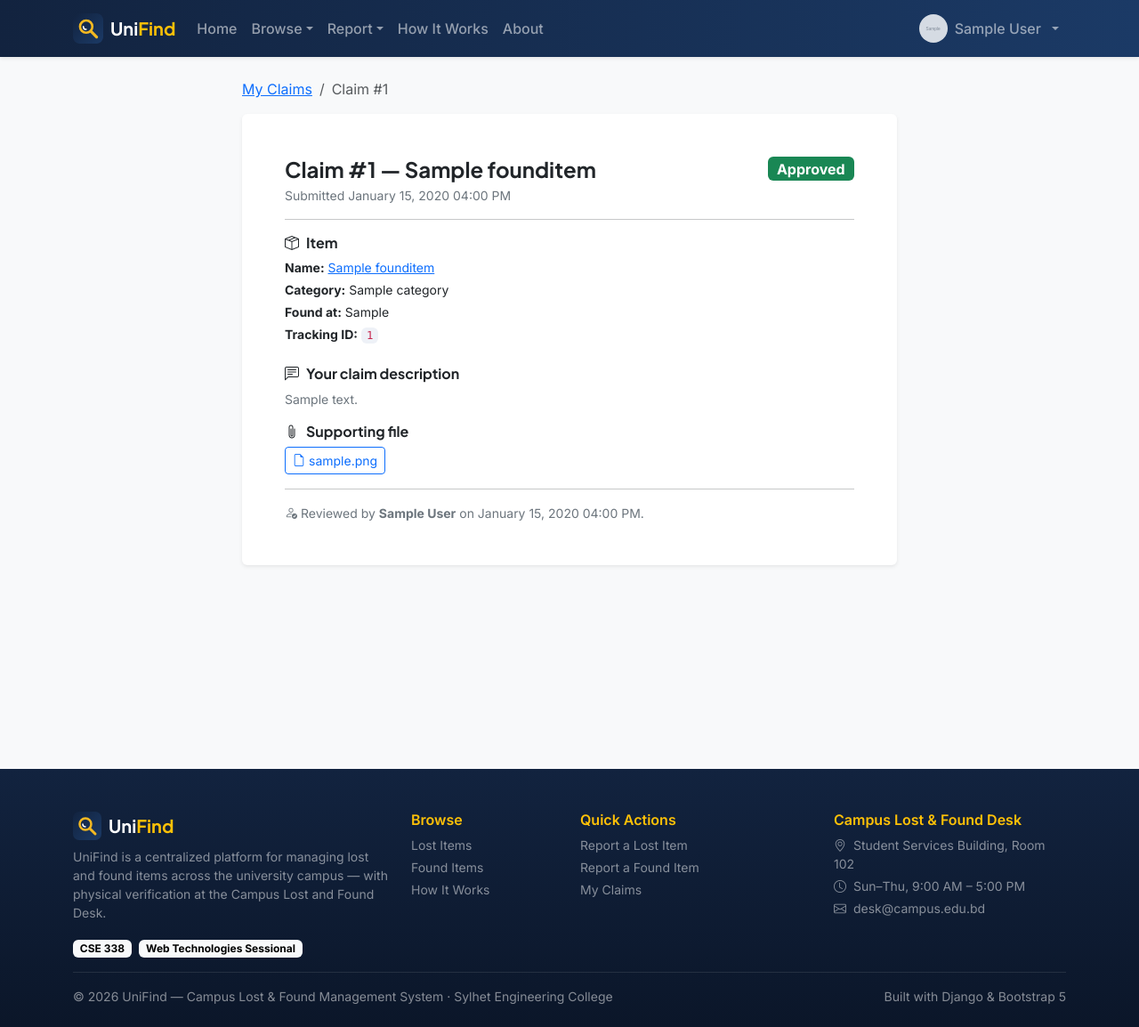
After one commit to AhkamTasin/unifind, a Django app: page /my-claims/1/ in a window 1280 px wide. The commit adds this page. Shown: the whole page at 89% size. Run offline with Django 5.2, Linux system fonts and the light colour scheme; a user stored in the database is signed in; tables that the repository leaves empty hold one stand-in row (values such as "Sample post"); grey boxes marked "Sample" are stand-in pictures; data that the repository does not hold is empty.

Commit message:
Ownership claim workflow with proof files (FR-10, FR-11, FR-13)

```diff
--- a/core/urls.py
+++ b/core/urls.py
@@ -35,4 +35,8 @@ urlpatterns = [
         views.delete_my_report,
         name="delete_my_report",
     ),
+    # Ownership claims (FR-10, FR-11, FR-13)
+    path("claims/<int:found_id>/new/", views.submit_claim, name="submit_claim"),
+    path("my-claims/", views.my_claims, name="my_claims"),
+    path("my-claims/<int:pk>/", views.claim_detail, name="claim_detail"),
 ]
--- /dev/null
+++ b/templates/claims/claim_detail.html
@@ -0,0 +1,57 @@
+{% extends "base.html" %}
+{% block title %}Claim Details | UniFind{% endblock %}
+{% block content %}
+<section class="py-4 bg-light min-vh-100">
+  <div class="container" style="max-width: 760px;">
+    <nav aria-label="breadcrumb">
+      <ol class="breadcrumb">
+        <li class="breadcrumb-item"><a href="{% url 'my_claims' %}">My Claims</a></li>
+        <li class="breadcrumb-item active">Claim #{{ claim.pk }}</li>
+      </ol>
+    </nav>
+
+    <div class="card shadow-sm border-0">
+      <div class="card-body p-4 p-md-5">
+        <div class="d-flex justify-content-between align-items-start flex-wrap gap-2 mb-3">
+          <div>
+            <h1 class="h4 fw-bold mb-1">Claim #{{ claim.pk }} — {{ claim.found_item.item_name }}</h1>
+            <p class="text-secondary small mb-0">
+              Submitted {{ claim.created_at|date:"F j, Y h:i A" }}
+            </p>
+          </div>
+          {% with b=claim.status_badge %}
+            <span class="badge text-bg-{{ b.0 }} fs-6">{{ b.1 }}</span>
+          {% endwith %}
+        </div>
+
+        <hr>
+        <h6 class="fw-bold"><i class="bi bi-box-seam me-2"></i>Item</h6>
+        <ul class="list-unstyled small mb-4">
+          <li class="mb-1"><strong>Name:</strong> <a href="{% url 'found_detail' claim.found_item.pk %}">{{ claim.found_item.item_name }}</a></li>
+          <li class="mb-1"><strong>Category:</strong> {{ claim.found_item.category.name }}</li>
+          <li class="mb-1"><strong>Found at:</strong> {{ claim.found_item.found_location }}</li>
+          {% if claim.found_item.tracking_id %}<li><strong>Tracking ID:</strong> <code>{{ claim.found_item.tracking_id }}</code></li>{% endif %}
+        </ul>
+
+        <h6 class="fw-bold"><i class="bi bi-chat-left-text me-2"></i>Your claim description</h6>
+        <p class="small text-secondary">{{ claim.claim_description }}</p>
+
+        {% if claim.proof_file %}
+          <h6 class="fw-bold mt-3"><i class="bi bi-paperclip me-2"></i>Supporting file</h6>
+          <a href="{{ claim.proof_file.url }}" class="btn btn-sm btn-outline-primary" target="_blank" rel="noopener">
+            <i class="bi bi-file-earmark me-1"></i>{{ claim.proof_file.name|cut:"claim_proofs/" }}
+          </a>
+        {% endif %}
+
+        {% if claim.reviewed_by %}
+          <hr>
+          <p class="small text-secondary mb-0">
+            <i class="bi bi-person-check me-1"></i>Reviewed by <strong>{{ claim.reviewed_by.full_name }}</strong>
+            {% if claim.reviewed_at %}on {{ claim.reviewed_at|date:"F j, Y h:i A" }}{% endif %}.
+          </p>
+        {% endif %}
+      </div>
+    </div>
+  </div>
+</section>
+{% endblock %}
--- a/templates/partials/footer.html
+++ b/templates/partials/footer.html
@@ -2,7 +2,7 @@
 <footer class="app-footer mt-auto pt-5 pb-4 text-white">
   <div class="container">
     <div class="row g-4">
-      <div class="col-lg-5">
+      <div class="col-lg-4">
         <a class="d-flex align-items-center gap-2 text-white text-decoration-none mb-2" href="{% url 'home' %}" title="UniFind — Campus Lost &amp; Found Management System">
           <img src="{% static 'img/logo.svg' %}" width="32" height="32" alt="UniFind logo">
           <span class="fw-bold fs-5">Uni<span class="text-warning">Find</span></span>
@@ -10,22 +10,27 @@
         <p class="small text-white-50 mb-3">
           UniFind is a centralized platform for managing lost and found items across the
           university campus — with physical verification at the Campus Lost and Found Desk.
-          <strong class="text-warning">Project under active development (CSE 338).</strong>
         </p>
+        <div>
+          <span class="badge text-bg-light me-1">CSE 338</span>
+          <span class="badge text-bg-light">Web Technologies Sessional</span>
+        </div>
       </div>
       <div class="col-6 col-lg-2">
-        <h6 class="text-warning fw-semibold">Explore</h6>
+        <h6 class="text-warning fw-semibold">Browse</h6>
         <ul class="list-unstyled small">
-          <li class="mb-1"><a class="text-white-50 text-decoration-none" href="{% url 'home' %}">Home</a></li>
+          <li class="mb-1"><a class="text-white-50 text-decoration-none" href="{% url 'browse_lost' %}">Lost Items</a></li>
+          <li class="mb-1"><a class="text-white-50 text-decoration-none" href="{% url 'browse_found' %}">Found Items</a></li>
           <li class="mb-1"><a class="text-white-50 text-decoration-none" href="{% url 'how_it_works' %}">How It Works</a></li>
-          <li class="mb-1"><a class="text-white-50 text-decoration-none" href="{% url 'about' %}">About</a></li>
         </ul>
       </div>
-      <div class="col-6 col-lg-2">
-        <h6 class="text-warning fw-semibold">Get Started</h6>
+      <div class="col-6 col-lg-3">
+        <h6 class="text-warning fw-semibold">Quick Actions</h6>
         <ul class="list-unstyled small">
           {% if user.is_authenticated %}
-          <li class="mb-1"><a class="text-white-50 text-decoration-none" href="{% url 'profile' %}">My Profile</a></li>
+          <li class="mb-1"><a class="text-white-50 text-decoration-none" href="{% url 'report_lost' %}">Report a Lost Item</a></li>
+          <li class="mb-1"><a class="text-white-50 text-decoration-none" href="{% url 'report_found' %}">Report a Found Item</a></li>
+          <li class="mb-1"><a class="text-white-50 text-decoration-none" href="{% url 'my_claims' %}">My Claims</a></li>
           {% else %}
           <li class="mb-1"><a class="text-white-50 text-decoration-none" href="{% url 'register' %}">Create an Account</a></li>
           <li class="mb-1"><a class="text-white-50 text-decoration-none" href="{% url 'login' %}">Log In</a></li>
```
Also changed, not shown: templates/claims/claim_form.html (added, +31 -0 lines), templates/claims/my_claims.html (added, +43 -0 lines).
